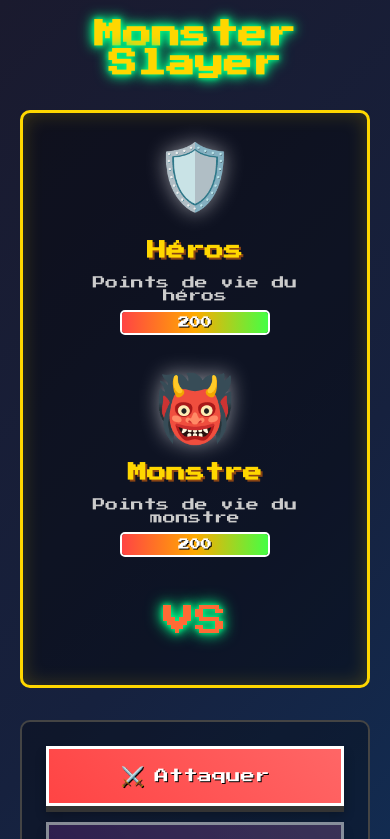
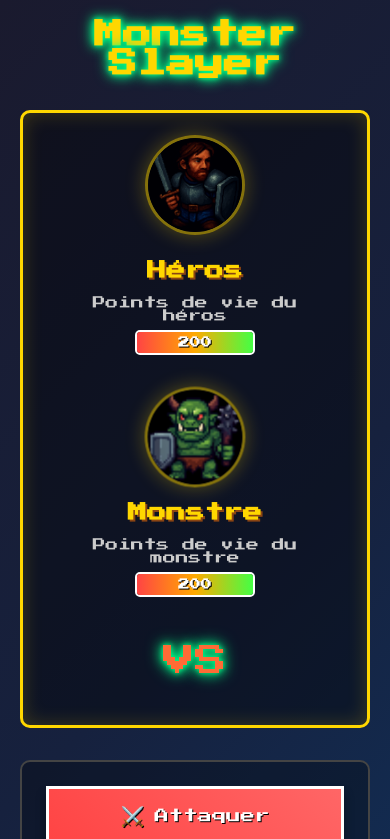
Before and after one commit to SymBiios/Brief-monster-slayer, a plain HTML site: page index.html in a window 390 px wide. Both pictures are taken after a click on the button "Commencer le Combat". Shown: the top 839 px of the page. Drawn offline with Linux system fonts and the light colour scheme.

Commit message:
feat: add image for characters

```diff
--- a/index.html
+++ b/index.html
@@ -23,7 +23,7 @@
               class="character-icon player-icon"
               aria-label="Icône du héros"
             >
-              🛡️
+              <img src="images/heros.jpeg" alt="Hero" class="character-image" />
             </figure>
             <h2 class="character-name">Héros</h2>
             <div class="health-container">
@@ -50,7 +50,11 @@
               class="character-icon monster-icon"
               aria-label="Icône du monstre"
             >
-              👹
+              <img
+                src="images/monster-reverse.png"
+                alt="Monster"
+                class="character-image"
+              />
             </figure>
             <h2 class="character-name">Monstre</h2>
             <div class="health-container">
--- a/javascript/main.js
+++ b/javascript/main.js
@@ -14,6 +14,8 @@ const abandonBtn = document.getElementById("abandonBtn");
 specialBtn.disabled = true;
 let attackCount = 0;
 let healCount = 0;
+let player100 = document.querySelector(".player .character-image").src;
+let monster100 = document.querySelector(".monster .character-image").src;
 
 startBtn.addEventListener("click", function (event) {
   startSection.classList.add("hidden");
@@ -41,10 +43,10 @@ specialBtn.addEventListener("click", function (event) {
   monsterHealthText.textContent = Math.max(0, monsterHealth - specialAttack);
   specialBtn.disabled = true;
   attackCount = 0;
-  monsterAlive();
   updateHealth();
   let message = `The monster has taken ${specialAttack} damages`;
   addToList(message, "damage-dealt");
+  monsterAlive();
 });
 
 healBtn.addEventListener("click", function (event) {
@@ -89,6 +91,8 @@ function resetParty() {
   actionsList.innerHTML = "";
   document.getElementById("playerHealth").style.width = "100%";
   document.getElementById("monsterHealth").style.width = "100%";
+  document.querySelector(".monster .character-image").src = monster100;
+  document.querySelector(".player .character-image").src = player100;
 }
 
 function monsterAttack() {
@@ -107,8 +111,8 @@ function playerAlive() {
 }
 function monsterAlive() {
   if (parseInt(monsterHealthText.textContent) <= 0) {
+    resetParty();
     alert("You Win!!");
-    resetParty();
   } else {
     monsterAttack();
     playerAlive();
@@ -132,4 +136,14 @@ function updateHealth() {
   document.getElementById("playerHealth").style.width = playerPercentage + "%";
   document.getElementById("monsterHealth").style.width =
     monsterPercentage + "%";
+  if (monsterPercentage <= 50) {
+    document.querySelector(".monster .character-image").src =
+      "images/monster-hurt-reverse.png";
+  }
+  if (playerPercentage <= 50) {
+    document.querySelector(".player .character-image").src =
+      "images/heros-hurt.jpeg";
+  } else {
+    document.querySelector(".player .character-image").src = player100;
+  }
 }
--- a/stylesheets/pages/_home.scss
+++ b/stylesheets/pages/_home.scss
@@ -45,6 +45,32 @@ body {
   100% {
     transform: translateX(0);
     opacity: 1;
+  }
+}
+
+@keyframes bounce {
+  0%,
+  20%,
+  50%,
+  80%,
+  100% {
+    transform: translateY(0);
+  }
+  40% {
+    transform: translateY(-10px);
+  }
+  60% {
+    transform: translateY(-5px);
+  }
+}
+
+@keyframes pulse {
+  0%,
+  100% {
+    transform: scale(1);
+  }
+  50% {
+    transform: scale(1.05);
   }
 }
 
@@ -115,61 +141,78 @@ header h1 {
 .character {
   text-align: center;
   flex: 1;
+  display: flex;
+  flex-direction: column;
+  align-items: center;
 }
 
+/* Styles pour les figures et images des personnages */
 .character-icon {
-  font-size: 4rem;
-  margin-bottom: 1rem;
-  filter: drop-shadow(0 0 10px rgba(255, 255, 255, 0.5));
+  width: 140px;
+  height: 140px;
+  margin: 0 0 1rem 0;
+  display: flex;
+  align-items: center;
+  justify-content: center;
+  border: 3px solid rgba(255, 215, 0, 0.5);
+  border-radius: 50%;
+  background: rgba(0, 0, 0, 0.3);
+  box-shadow: 0 0 20px rgba(255, 215, 0, 0.3);
+  position: relative;
+  overflow: hidden;
 }
 
+.character-image {
+  width: 100%;
+  height: 100%;
+  object-fit: cover;
+  object-position: center;
+  border-radius: 50%;
+  transition: all 0.3s ease;
+}
+
+/* Animations spécifiques aux icônes */
 .player-icon {
   animation: bounce 2s ease-in-out infinite;
+}
+
+.player-icon:hover {
+  border-color: #00ff88;
+  box-shadow: 0 0 30px rgba(0, 255, 136, 0.5);
 }
 
 .monster-icon {
   animation: pulse 1.5s ease-in-out infinite;
 }
 
-@keyframes bounce {
-  0%,
-  20%,
-  50%,
-  80%,
-  100% {
-    transform: translateY(0);
-  }
-  40% {
-    transform: translateY(-10px);
-  }
-  60% {
-    transform: translateY(-5px);
-  }
-}
-
-@keyframes pulse {
-  0%,
-  100% {
-    transform: scale(1);
-  }
-  50% {
-    transform: scale(1.1);
-  }
+.monster-icon:hover {
+  border-color: #ff4444;
+  box-shadow: 0 0 30px rgba(255, 68, 68, 0.5);
 }
 
 .character-name {
   font-size: 1.2rem;
   color: #ffd700;
   text-shadow: 2px 2px 0px #8b4513;
-  margin-bottom: 1rem;
+  margin: 0 0 1rem 0;
+  width: 100%;
+  text-align: center;
 }
 
 /* Barres de vie */
+.health-container {
+  width: 100%;
+  display: flex;
+  flex-direction: column;
+  align-items: center;
+}
+
 .health-container label {
   display: block;
   font-size: 0.8rem;
   margin-bottom: 0.5rem;
   color: #ccc;
+  text-align: center;
 }
 
 .health-bar {
@@ -189,8 +232,9 @@ header h1 {
   display: flex;
   align-items: center;
   justify-content: center;
-  transition: width 0.5s ease;
+  transition: width 0.8s ease-out;
   position: relative;
+  width: 100%;
 }
 
 .health-text {
@@ -207,6 +251,11 @@ header h1 {
   color: #ff6b35;
   text-shadow: 3px 3px 0px #8b4513;
   animation: pixelGlow 1.5s ease-in-out infinite alternate;
+  flex: 0 0 auto;
+  margin: 0 2rem;
+  display: flex;
+  align-items: center;
+  justify-content: center;
 }
 
 /* Boutons d'action */
@@ -391,4 +440,20 @@ header h1 {
   .health-bar {
     width: 150px;
   }
+
+  .character-icon {
+    width: 120px;
+    height: 120px;
+  }
 }
+
+@media (max-width: 480px) {
+  .character-icon {
+    width: 100px;
+    height: 100px;
+  }
+
+  .health-bar {
+    width: 120px;
+  }
+}
```
Also changed, not shown: images/heros-hurt.jpeg (added), images/heros.jpeg (added), images/monster-hurt-reverse.png (added), images/monster-reverse.png (added), main.css, 1 other file.
